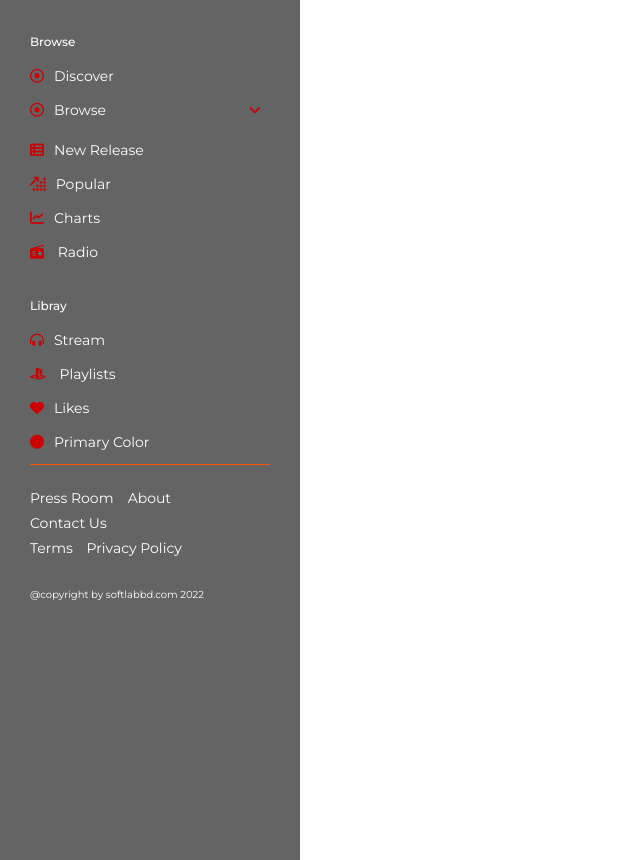
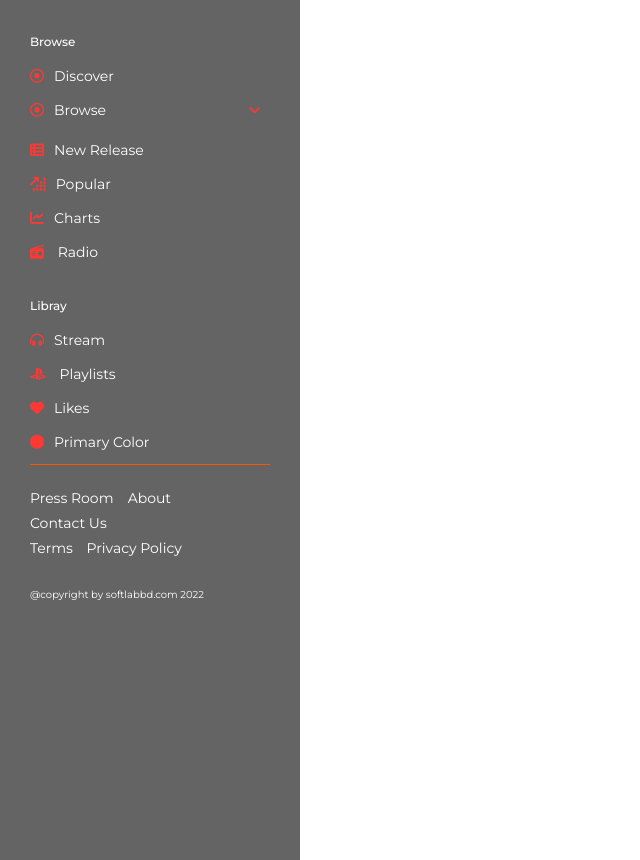
Before and after one commit to softlab2022/MusicPress, a PHP site: page / in a window 1280 px wide. Shown: the part 73-933 px from the top of the page, without its empty margins (0-640 px from the left). Run offline with PHP 8.4, Linux system fonts and the light colour scheme.

Commit message:
sidebar icon color change

```diff
--- a/css/style.css
+++ b/css/style.css
@@ -321,7 +321,7 @@ h1, h2, h3, h4, h5, h6, p {
 
 .side-menu i {
   margin-right: 10px;
-  color: #c00;
+  color: #ff3834;
 }
 
 .side-menu .nav-item {
@@ -330,7 +330,7 @@ h1, h2, h3, h4, h5, h6, p {
 
 .side-menu .nav-item.nav-link, .side-menu .nav-itemi {
   padding: 0;
-  color: #c00;
+  color: #ff3834;
 }
 
 .side-menu .nav-item:hover > .mega-menu2 {
--- a/sass/variable/_fontcolor.scss
+++ b/sass/variable/_fontcolor.scss
@@ -1,4 +1,4 @@
 $menuitemcolor:#fff;
 $sidebaritemcolor:#fff;
-$sidebariconcolor:#c00;
+$sidebariconcolor:#ff3834;
 $bannerfontcolor:blue;
```
